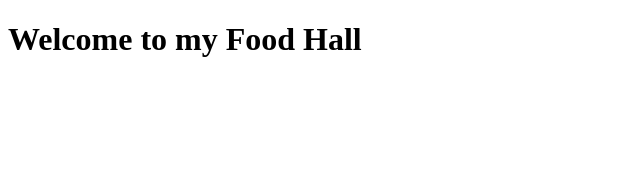
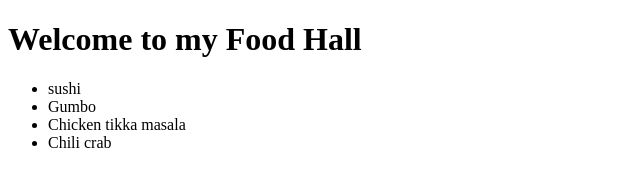
Before and after one commit to M-Saleh-N/assignment-week2, a plain HTML site: page index.html in a window 1280 px wide. Shown: the whole page, without its empty margins (0-640 px from the left). Drawn offline with Linux system fonts and the light colour scheme.

Commit message:
added a list of foods

```diff
--- a/index.html
+++ b/index.html
@@ -7,6 +7,12 @@
 </head>
 <body>
     <h1>Welcome to my Food Hall</h1>
+    <ul>
+        <li>sushi</li>
+        <li>Gumbo</li>
+        <li>Chicken tikka masala</li>
+        <li>Chili crab</li>
+    </ul>
 
 </body>
 </html>
```
